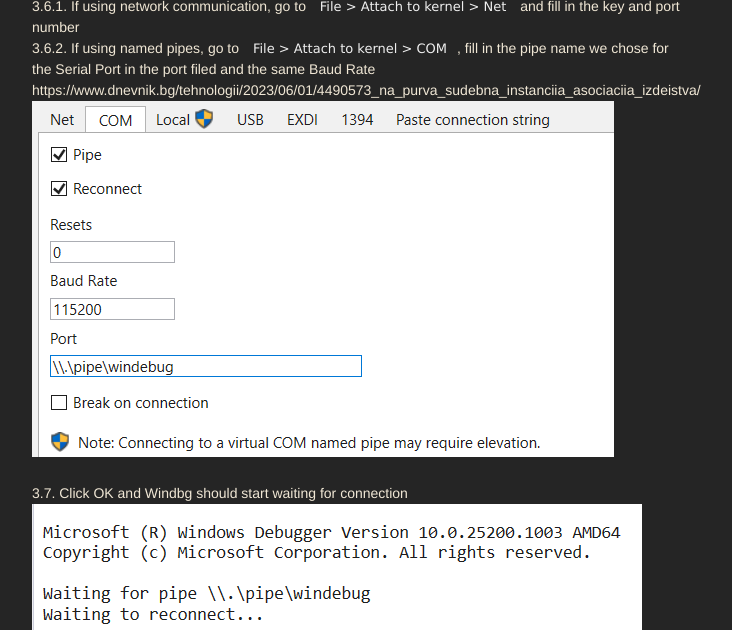
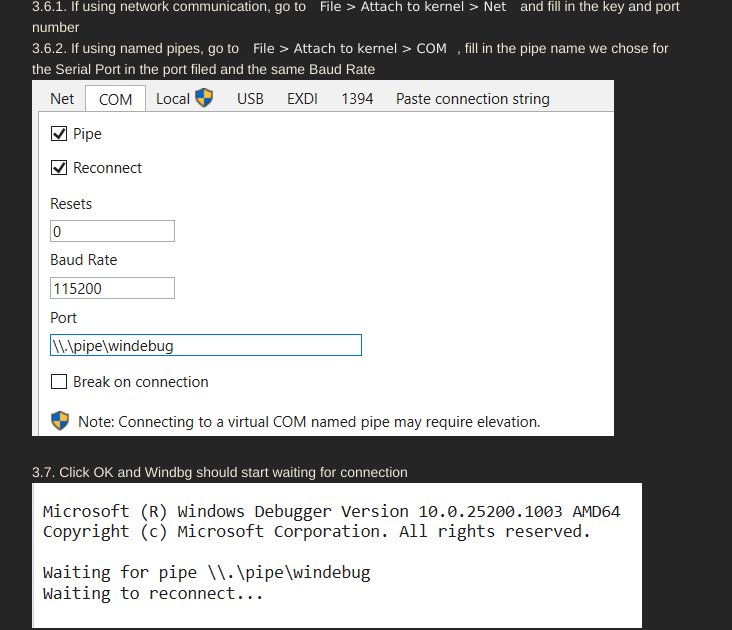
Before and after one commit to idafchev/idafchev.github.io, a Jekyll site: the page built from _posts/2023-06-29-Windows_Kernel_Debugging.md, in a window 1280 px wide and 900 px high, scrolled down 3624 px, cut to the strip 178-808 px from the top of the window. Shown: the whole strip, without its empty margins (283-1015 px from the left). Built offline with Jekyll 4.4.1, drawn with Linux system fonts in a browser that asks for light colours; nearby versions of some CDN libraries; some web fonts are replaced; comment, search, counter and statistics services are not loaded; some of the changed lines change nothing that is shown.

Commit message:
Update 2023-06-29-Windows_Kernel_Debugging.md

```diff
--- a/_posts/2023-06-29-Windows_Kernel_Debugging.md
+++ b/_posts/2023-06-29-Windows_Kernel_Debugging.md
@@ -102,7 +102,6 @@
 
 3.6.1. If using network communication, go to `File > Attach to kernel > Net` and fill in the key and port number
 3.6.2. If using named pipes, go to `File > Attach to kernel > COM`, fill in the pipe name we chose for the Serial Port in the port filed and the same Baud Rate
-https://www.dnevnik.bg/tehnologii/2023/06/01/4490573_na_purva_sudebna_instanciia_asociaciia_izdeistva/
 ![windbg_config](/images/kernel_debugging/kernel_debugging_5.png)
 
 3.7. Click OK and Windbg should start waiting for connection
```
